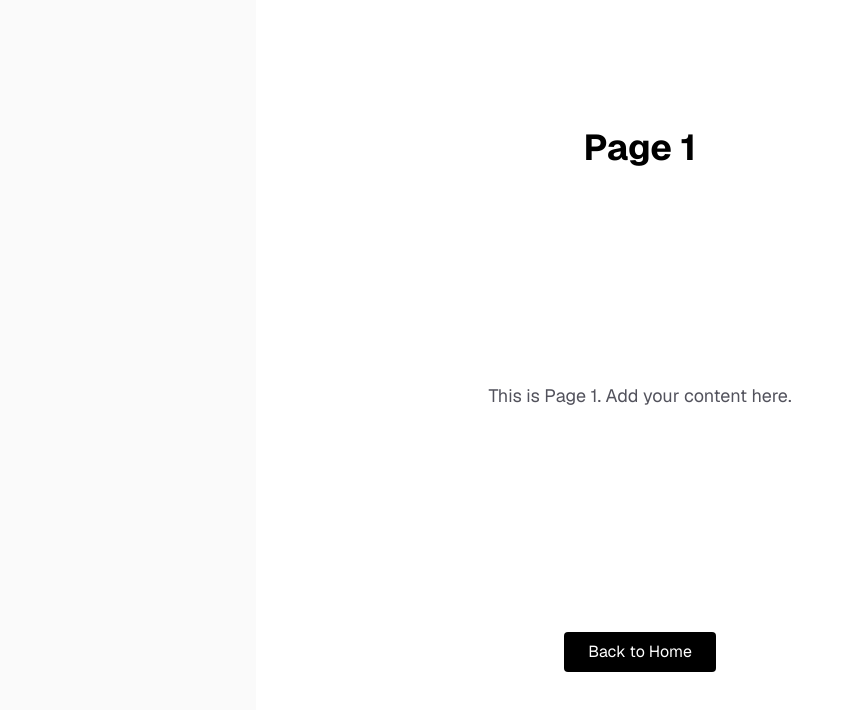
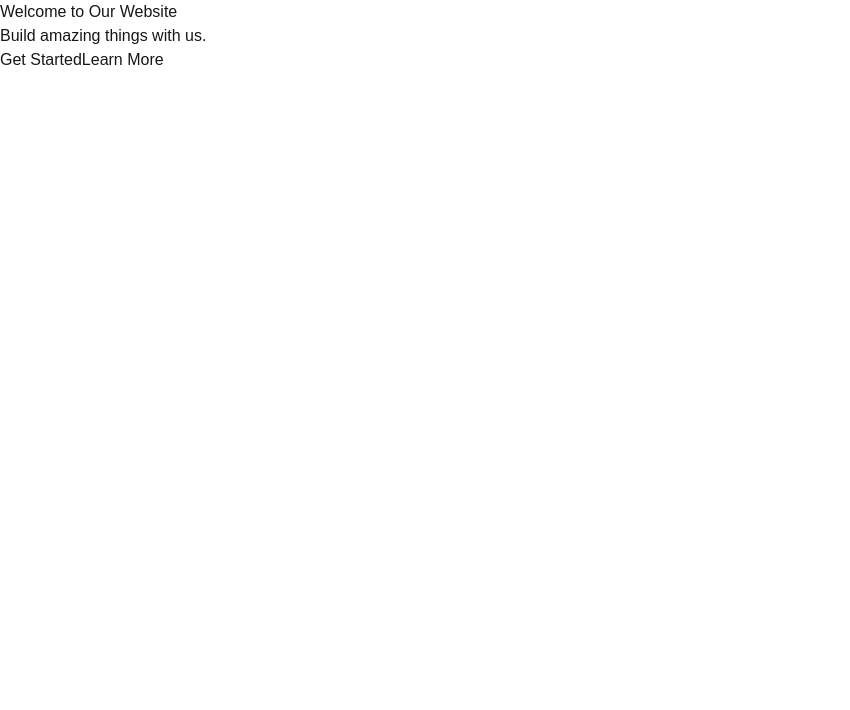
Before and after one commit to sooryanathg/frontend-warmup, a Next.js app: page /page1 in a window 1280 px wide. Shown: the top 710 px of the page, without its empty margins (0-850 px from the left). Built offline with nearby package versions, Linux system fonts and the light colour scheme.

Commit message:
connect hero component to page

```diff
--- a/app/page1/page.tsx
+++ b/app/page1/page.tsx
@@ -1,20 +1,9 @@
-import Link from "next/link";
+import Hero from "./hero";
 
-export default function Page1() {
+export default function Page() {
   return (
-    <div className="flex flex-col flex-1 items-center justify-center bg-zinc-50 font-sans dark:bg-black">
-      <main className="flex flex-1 w-full max-w-3xl flex-col items-center justify-between py-32 px-16 bg-white dark:bg-black">
-        <h1 className="text-4xl font-bold text-black dark:text-white mb-6">Page 1</h1>
-        <p className="text-lg text-zinc-600 dark:text-zinc-400 mb-8">
-          This is Page 1. Add your content here.
-        </p>
-        <Link
-          href="/"
-          className="px-6 py-2 bg-black text-white dark:bg-white dark:text-black rounded hover:opacity-80 transition"
-        >
-          Back to Home
-        </Link>
-      </main>
-    </div>
+    <main>
+      <Hero />
+    </main>
   );
 }
```
Also changed, not shown: 1 other file (tests, documents, lock files or other folders).
